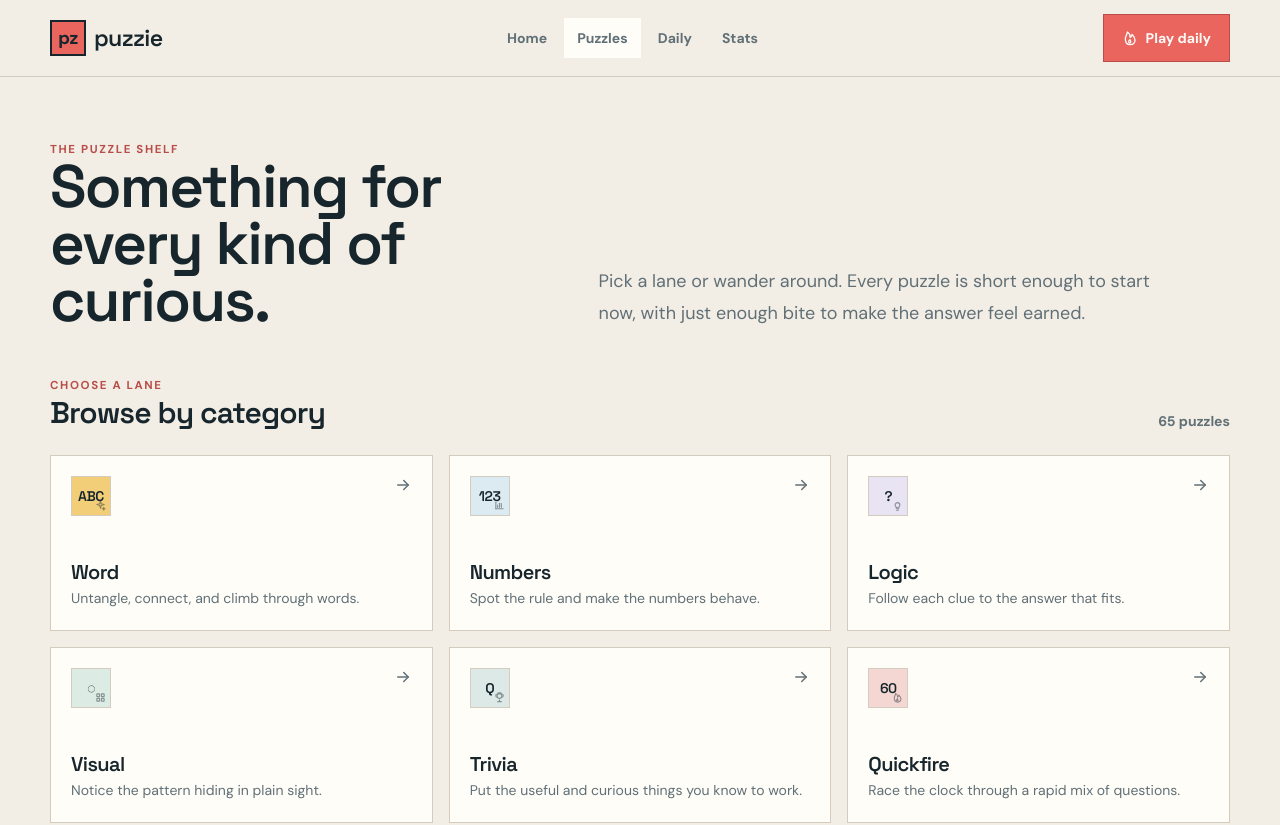
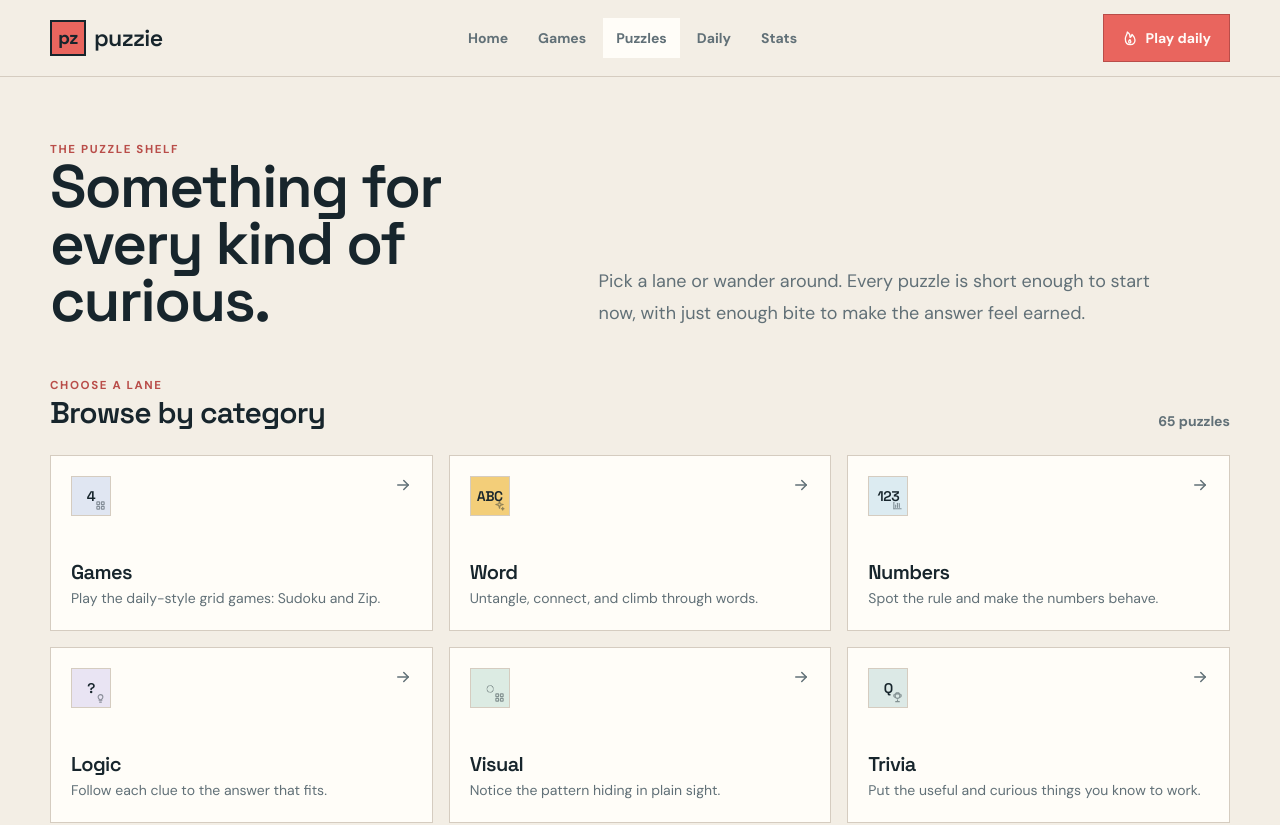
Before and after one commit to pjrus/puzzie, a Next.js app: page /puzzles in a window 1280 px wide. Shown: the top 825 px of the page. Built offline with nearby package versions, Linux system fonts and the light colour scheme.

Commit message:
Integrate Sudoku and Zip games

```diff
--- a/components/AppShell.tsx
+++ b/components/AppShell.tsx
@@ -8,6 +8,7 @@ import { Button } from "@/components/ui/button";
 
 const links = [
   { href: "/", label: "Home" },
+  { href: "/puzzles/games", label: "Games" },
   { href: "/puzzles", label: "Puzzles" },
   { href: "/daily", label: "Daily" },
   { href: "/stats", label: "Stats" },
--- a/components/Ui.tsx
+++ b/components/Ui.tsx
@@ -23,6 +23,7 @@ export const typeAccent: Record<
   trivia: { bg: "#dce9e6", icon: "trophy", mark: "Q" },
   "code-breaker": { bg: "#e9ded4", icon: "grid", mark: "#" },
   sudoku: { bg: "#e0e6f2", icon: "grid", mark: "4" },
+  zip: { bg: "#f5dce1", icon: "arrow-right", mark: "↗" },
   quickfire: { bg: "#f4d6d3", icon: "flame", mark: "60" },
 };
 
--- a/components/player/PuzzleRenderer.tsx
+++ b/components/player/PuzzleRenderer.tsx
@@ -12,6 +12,7 @@ import {
   TriviaPuzzle,
   WordLadderPuzzle,
   WordScramblePuzzle,
+  ZipPuzzle,
 } from "@/components/puzzles";
 import type { Puzzle } from "@/lib/types";
 
@@ -78,6 +79,8 @@ export function PuzzleRenderer({
       );
     case "sudoku":
       return <SudokuPuzzle puzzle={puzzle} {...answerProps} />;
+    case "zip":
+      return <ZipPuzzle puzzle={puzzle} {...answerProps} />;
     case "quickfire":
       return (
         <QuickfirePuzzle
--- a/components/puzzles/index.tsx
+++ b/components/puzzles/index.tsx
@@ -19,6 +19,7 @@ import type {
   TriviaPuzzle,
   WordLadderPuzzle,
   WordScramblePuzzle,
+  ZipPuzzle as ZipPuzzleData,
 } from "@/lib/types";
 import { formatCodeBreakerClue } from "@/lib/puzzles/code-breaker";
 
@@ -740,6 +741,143 @@ export function SudokuPuzzle({
   );
 }
 
+export function ZipPuzzle({
+  puzzle,
+  onCorrect,
+  onIncorrect,
+  disabled,
+}: { puzzle: ZipPuzzleData } & AnswerProps) {
+  const [path, setPath] = useState<[number, number][]>(() => {
+    const start = puzzle.grid
+      .flatMap((row, rowIndex) =>
+        row.map((value, columnIndex) =>
+          value === 1 ? ([rowIndex, columnIndex] as [number, number]) : null,
+        ),
+      )
+      .find(
+        (coordinate): coordinate is [number, number] => coordinate !== null,
+      );
+    return start ? [start] : [];
+  });
+  const totalCells = puzzle.size * puzzle.size;
+  const pathKey = (row: number, column: number) => `${row}:${column}`;
+  const pathSet = new Set(path.map(([row, column]) => pathKey(row, column)));
+  const isAdjacent = (from: [number, number], to: [number, number]) =>
+    Math.abs(from[0] - to[0]) + Math.abs(from[1] - to[1]) === 1;
+
+  const selectCell = (row: number, column: number) => {
+    if (disabled) return;
+    const coordinate: [number, number] = [row, column];
+    const key = pathKey(row, column);
+    if (pathSet.has(key)) {
+      const previous = path[path.length - 2];
+      if (previous && pathKey(previous[0], previous[1]) === key) {
+        setPath((current) => current.slice(0, -1));
+      } else {
+        onIncorrect(
+          "That square is already in the route. Keep moving forward.",
+        );
+      }
+      return;
+    }
+    if (!path.length || !isAdjacent(path[path.length - 1], coordinate)) {
+      onIncorrect("Zip moves one square at a time. Choose a neighbour.");
+      return;
+    }
+    const expected = path.length + 1;
+    const clue = puzzle.grid[row][column];
+    if (clue && clue !== expected) {
+      onIncorrect(
+        `That landmark is ${clue}. The next square must be ${expected}.`,
+      );
+      return;
+    }
+
+    const nextPath = [...path, coordinate];
+    setPath(nextPath);
+    if (nextPath.length === totalCells) {
+      const complete = nextPath.every(
+        ([pathRow, pathColumn], index) =>
+          puzzle.solution[pathRow][pathColumn] === index + 1,
+      );
+      complete
+        ? onCorrect(puzzle.explanation)
+        : onIncorrect(
+            "The route is full, but one of the landmarks is out of order.",
+          );
+    }
+  };
+
+  const reset = () => {
+    if (!disabled && path[0]) setPath([path[0]]);
+  };
+
+  return (
+    <div className="mt-7">
+      <div className="flex flex-wrap items-end justify-between gap-3">
+        <div>
+          <p className="text-sm font-black">Zip from 1 to {totalCells}</p>
+          <p className="mt-1 text-sm text-(--ink-muted)">
+            Move to a neighbouring square. No diagonals, no repeats.
+          </p>
+        </div>
+        <span
+          className="display-font text-2xl font-semibold"
+          aria-live="polite"
+        >
+          {path.length}/{totalCells}
+        </span>
+      </div>
+      <div
+        className="mx-auto mt-6 grid max-w-[390px] gap-1 border-2 border-(--ink) bg-(--ink) p-1 sm:gap-1.5 sm:p-1.5"
+        style={{
+          gridTemplateColumns: `repeat(${puzzle.size}, minmax(0, 1fr))`,
+        }}
+        role="grid"
+        aria-label={`Zip puzzle, ${path.length} of ${totalCells} squares connected`}
+      >
+        {puzzle.grid.flatMap((row, rowIndex) =>
+          row.map((clue, columnIndex) => {
+            const numberAt = path.findIndex(
+              ([pathRow, pathColumn]) =>
+                pathRow === rowIndex && pathColumn === columnIndex,
+            );
+            const isInPath = numberAt !== -1;
+            return (
+              <Button
+                key={`${rowIndex}-${columnIndex}`}
+                type="button"
+                variant="choice"
+                role="gridcell"
+                aria-label={`Row ${rowIndex + 1}, column ${columnIndex + 1}${clue ? `, landmark ${clue}` : ""}${isInPath ? `, path number ${numberAt + 1}` : ", empty"}`}
+                onClick={() => selectCell(rowIndex, columnIndex)}
+                disabled={disabled}
+                className={`relative aspect-square min-h-0 justify-center p-0 display-font text-lg font-semibold sm:text-2xl ${isInPath ? "border-(--coral-dark) bg-(--coral) text-(--ink)" : clue ? "border-(--sun) bg-(--sun) text-(--ink)" : "border-(--line) bg-(--surface)"}`}
+              >
+                {isInPath ? numberAt + 1 : clue || ""}
+              </Button>
+            );
+          }),
+        )}
+      </div>
+      <div className="mt-5 flex flex-wrap items-center gap-2">
+        <Button
+          type="button"
+          variant="outline"
+          size="sm"
+          onClick={reset}
+          disabled={disabled || path.length <= 1}
+        >
+          Reset route
+        </Button>
+        <span className="text-xs font-bold text-(--ink-muted)">
+          Tap the previous square to step back.
+        </span>
+      </div>
+    </div>
+  );
+}
+
 export function QuickfirePuzzle({
   puzzle,
   onFinished,
--- a/components/stats/shared.ts
+++ b/components/stats/shared.ts
@@ -13,5 +13,6 @@ export const statTypes: PuzzleType[] = [
   "trivia",
   "code-breaker",
   "sudoku",
+  "zip",
   "quickfire",
 ];
--- a/lib/puzzle-categories.ts
+++ b/lib/puzzle-categories.ts
@@ -2,7 +2,7 @@ import { puzzles } from "@/lib/puzzles/catalogue";
 import type { PuzzleType } from "@/lib/types";
 
 export type PuzzleCategorySlug =
-  "word" | "numbers" | "logic" | "visual" | "trivia" | "quickfire";
+  "games" | "word" | "numbers" | "logic" | "visual" | "trivia" | "quickfire";
 
 export type PuzzleCategory = {
   slug: PuzzleCategorySlug;
@@ -13,6 +13,13 @@ export type PuzzleCategory = {
 };
 
 export const puzzleCategories: PuzzleCategory[] = [
+  {
+    slug: "games",
+    label: "Games",
+    description: "Play the daily-style grid games: Sudoku and Zip.",
+    type: "sudoku",
+    types: ["sudoku", "zip"],
+  },
   {
     slug: "word",
     label: "Word",
@@ -32,7 +39,7 @@ export const puzzleCategories: PuzzleCategory[] = [
     label: "Logic",
     description: "Follow each clue to the answer that fits.",
     type: "logic",
-    types: ["logic", "odd-one-out", "code-breaker", "sudoku"],
+    types: ["logic", "odd-one-out", "code-breaker"],
   },
   {
     slug: "visual",
@@ -70,6 +77,7 @@ export const puzzleTypeOrder: PuzzleType[] = [
   "trivia",
   "code-breaker",
   "sudoku",
+  "zip",
   "quickfire",
 ];
 
--- a/lib/storage.ts
+++ b/lib/storage.ts
@@ -39,6 +39,7 @@ export const emptyCategoryStats = (): Record<PuzzleType, number> => ({
   trivia: 0,
   "code-breaker": 0,
   sudoku: 0,
+  zip: 0,
   quickfire: 0,
 });
 
```
